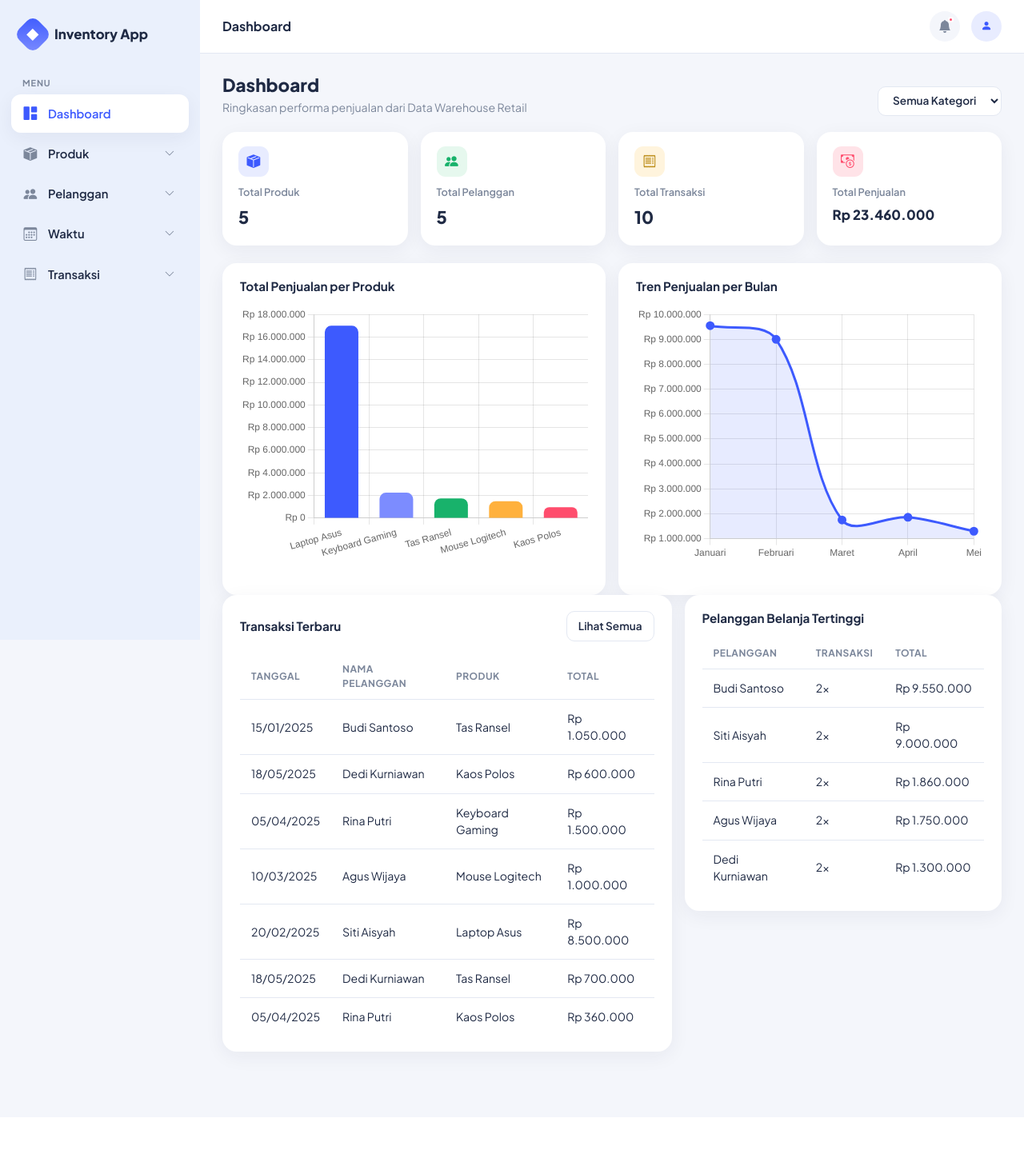
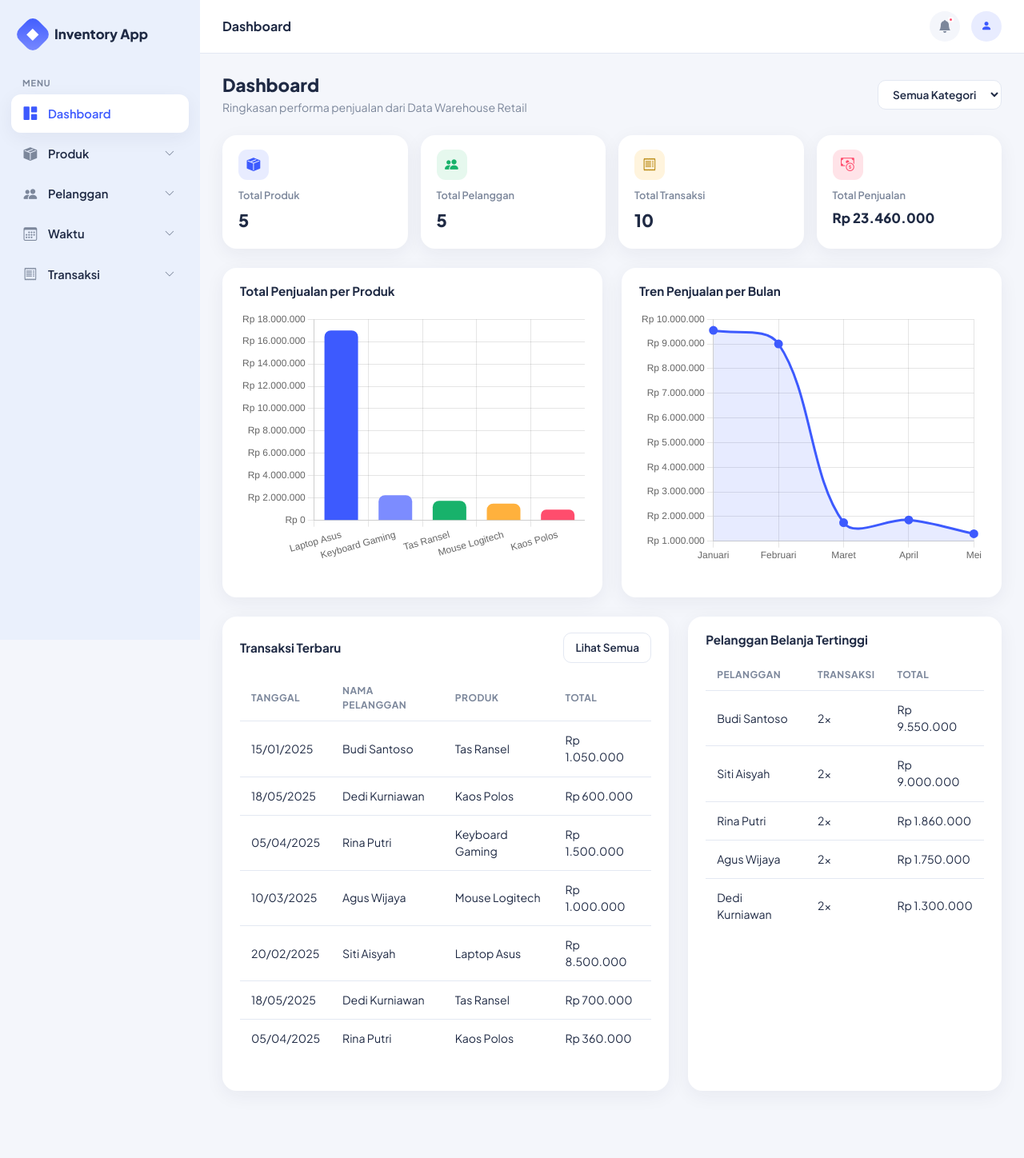
Before and after one commit to AdreianAA/UAS_DW, a PHP site: page /dashboard/index.php in a window 1280 px wide. Shown: the whole page at 80% size. Before the commit the page ends 1334 px from the top, so only its background shows below. Run offline with PHP 8.4, Linux system fonts and the light colour scheme; data comes from the database, SQL or seed files in the repository.

Commit message:
spacing card dashboard

```diff
--- a/dashboard/index.php
+++ b/dashboard/index.php
@@ -75,7 +75,7 @@ $active_menu = 'dashboard';
 include '../includes/header.php';
 ?>
 
-<div class="page-heading">
+<div class="page-heading mb-4 align-items-center">
     <div>
         <h2>Dashboard</h2>
         <p>Ringkasan performa penjualan dari Data Warehouse Retail</p>
@@ -93,7 +93,7 @@ include '../includes/header.php';
     </form>
 </div>
 
-<div class="stat-strip">
+<div class="stat-strip mb-4">
     <div class="stat-card">
         <div class="stat-icon" style="background:#E8ECFF;color:#3D5AFE;"><i class="bi bi-box-seam-fill"></i></div>
         <div class="stat-label">Total Produk</div>
@@ -116,7 +116,7 @@ include '../includes/header.php';
     </div>
 </div>
 
-<div class="row g-3">
+<div class="row g-4 mb-4">
     <div class="col-lg-6">
         <div class="surface-card h-100">
             <div class="surface-head">
@@ -144,10 +144,9 @@ include '../includes/header.php';
     </div>
 </div>
 
-<div class="row g-3">
+<div class="row g-4 mb-4">
     <div class="col-lg-7">
-        <div class="surface-card">
-            <div class="surface-head">
+        <div class="surface-card h-100"> <div class="surface-head">
                 <h6>Transaksi Terbaru</h6>
                 <a href="../transaksi/index.php" class="select-filter" style="text-decoration:none;">Lihat Semua</a>
             </div>
@@ -181,8 +180,7 @@ include '../includes/header.php';
     </div>
 
     <div class="col-lg-5">
-        <div class="surface-card">
-            <div class="surface-head">
+        <div class="surface-card h-100"> <div class="surface-head">
                 <h6>Pelanggan Belanja Tertinggi</h6>
             </div>
 
```
